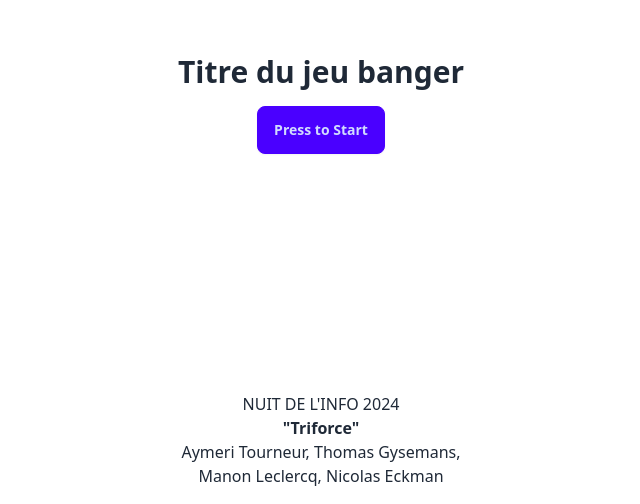
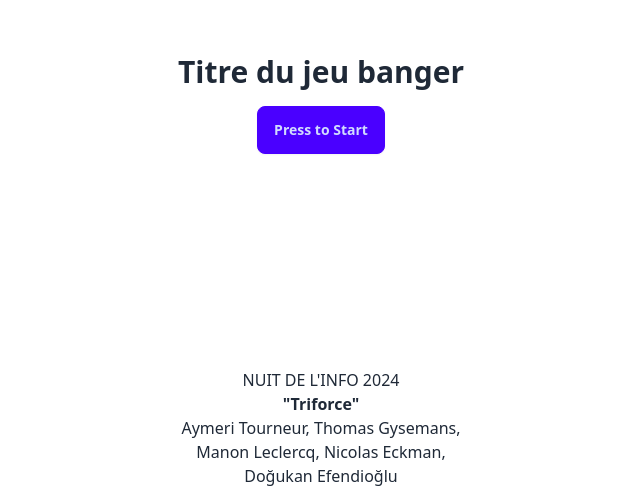
Before and after one commit to Yoshiip/ndi, a SvelteKit app: page / in a window 1280 px wide. Shown: the part 296-800 px from the top of the page, without its empty margins (319-959 px from the left). Built offline with nearby package versions, Linux system fonts and the light colour scheme.

Commit message:
added the G.O.A.T to the credits

```diff
--- a/src/components/scenes/MainMenu.svelte
+++ b/src/components/scenes/MainMenu.svelte
@@ -10,5 +10,5 @@
 <div class="fixed left-[50%] -translate-x-[50%] bottom-4 text-center">
     <p>NUIT DE L'INFO 2024</p>
     <p><b>"Triforce"</b></p>
-    <p class="max-w-[300px]">Aymeri Tourneur, Thomas Gysemans, Manon Leclercq, Nicolas Eckman</p>
+    <p class="max-w-[300px]">Aymeri Tourneur, Thomas Gysemans, Manon Leclercq, Nicolas Eckman, Doğukan Efendioğlu</p>
 </div>
```
